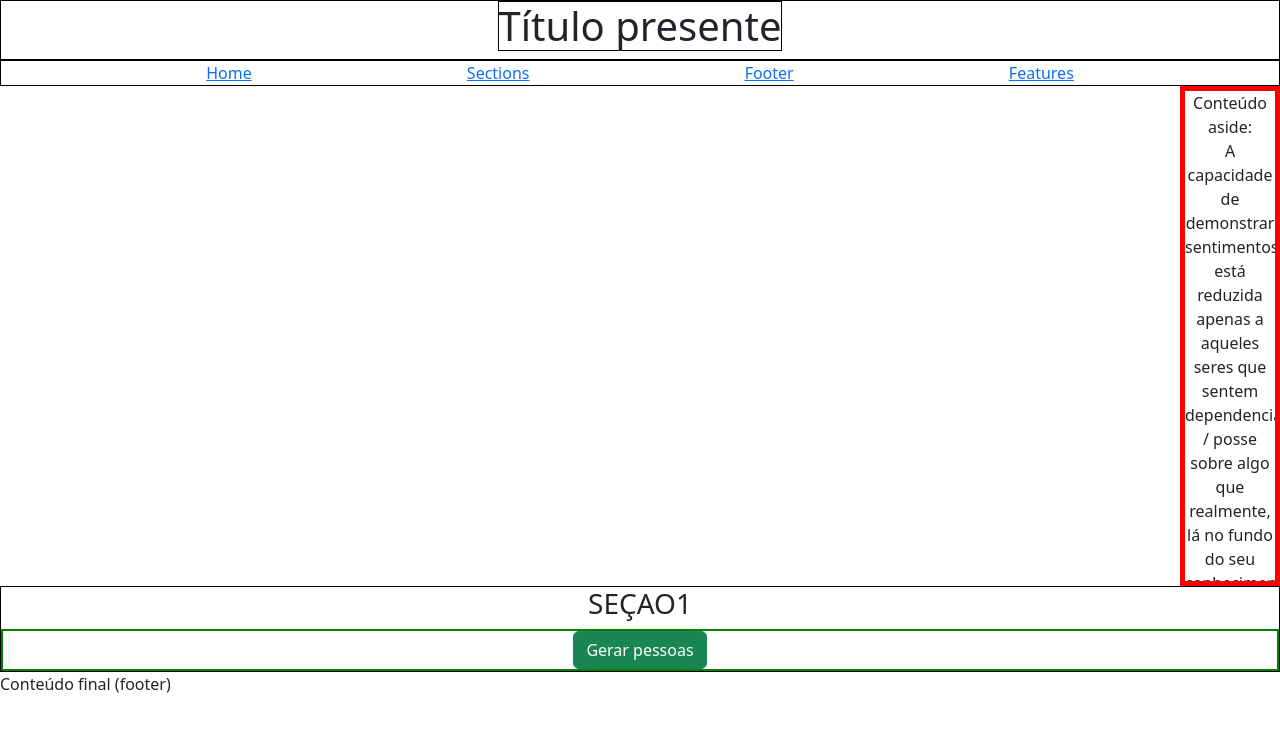
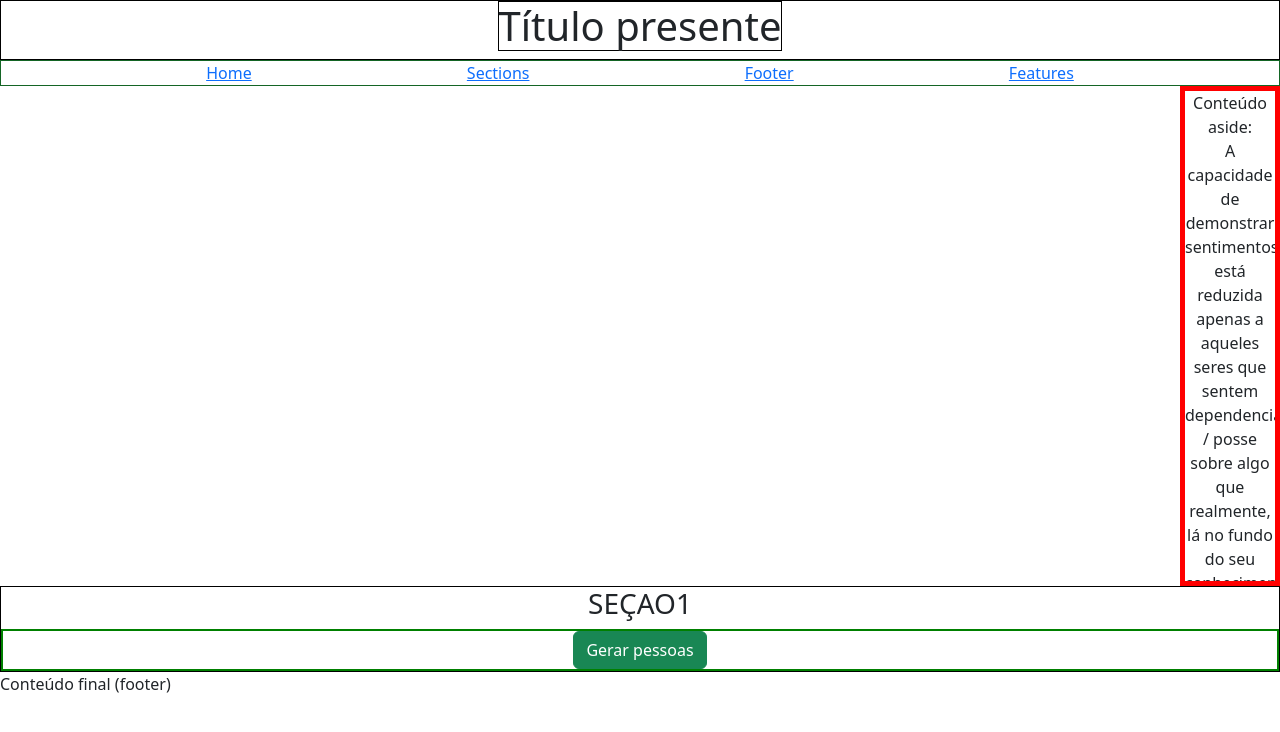
Before and after one commit to henriqueAvner/project-type-1, a website: page index.html in a window 1280 px wide. Drawn offline with nearby package versions, Linux system fonts and the light colour scheme.

Commit message:
Merge of branchs, fixed css

```diff
--- a/style.css
+++ b/style.css
@@ -10,7 +10,7 @@ header {
 }
 
 #navigation {
-  border: solid black 1px;
+  border: solid rgb(20, 101, 37) 1px;
   display: flex;
   gap: 10px;
   justify-content: space-evenly;
```
